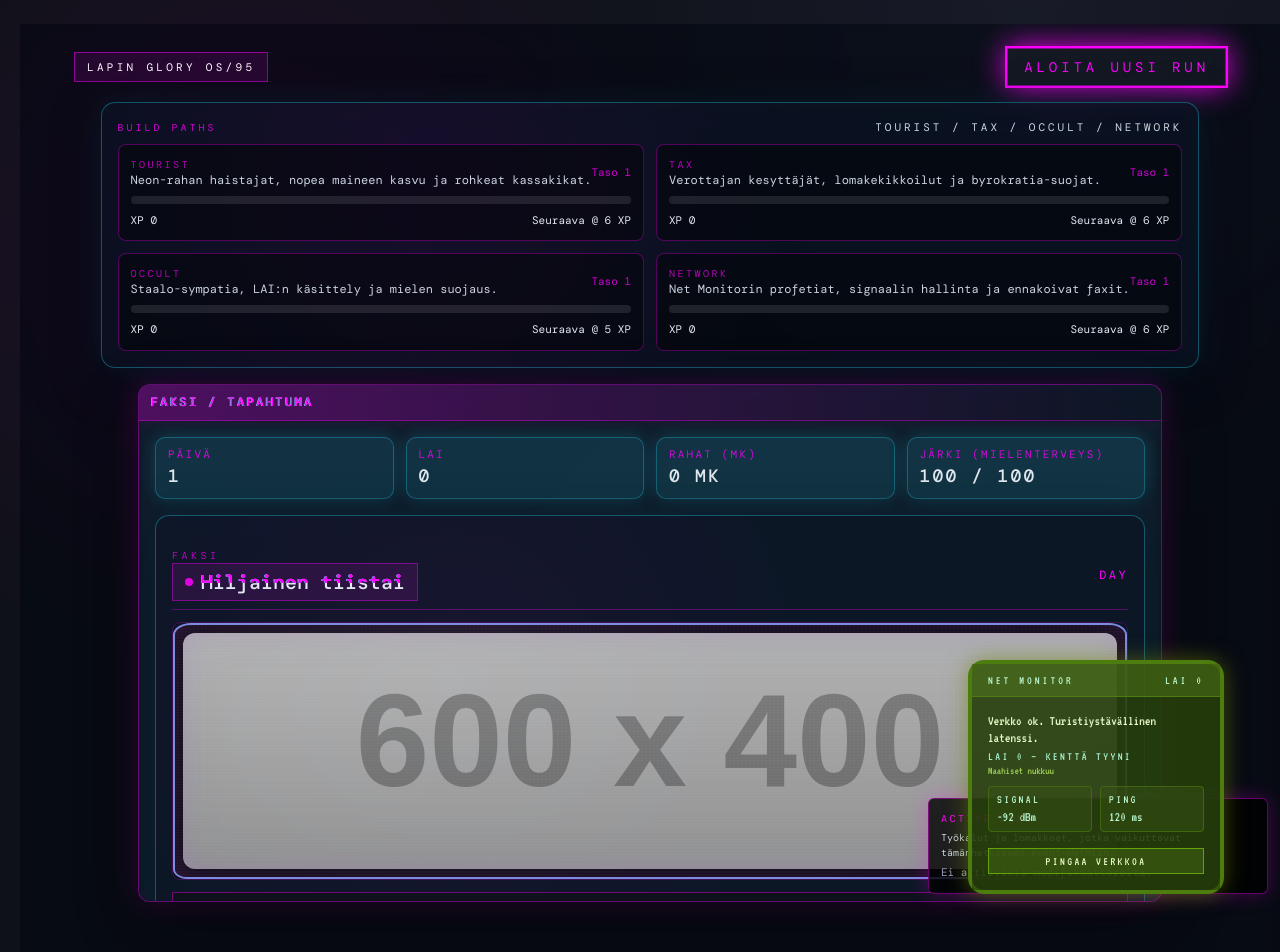
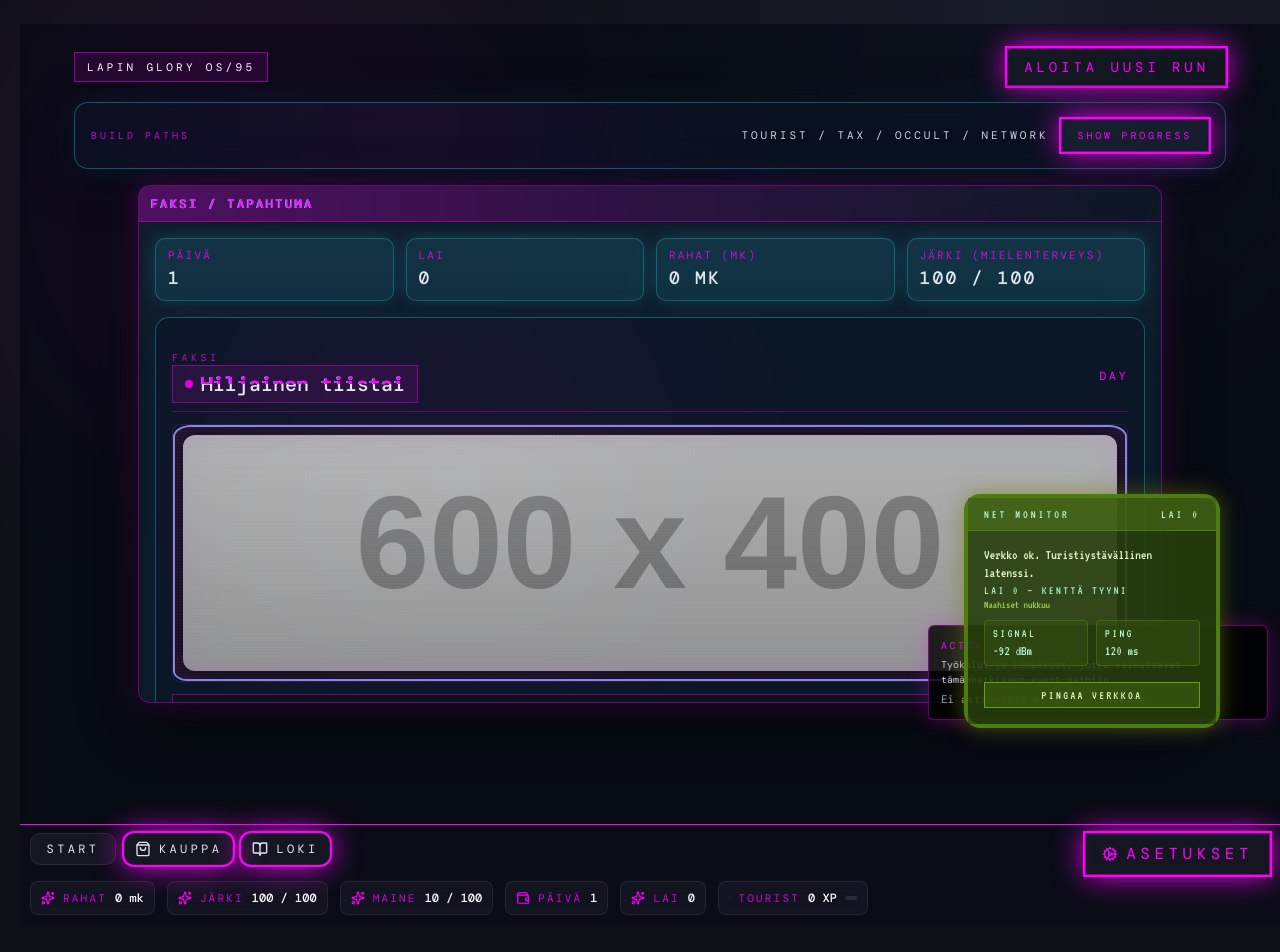
Before and after one commit to akio-byte/lapin-glory-1995, a React (Vite) app: page / in a window 1280 px wide. Shown: the top 952 px of the page. Built offline with nearby package versions, Linux system fonts and the light colour scheme.

Commit message:
Improve small-screen layout responsiveness

```diff
--- a/src/App.css
+++ b/src/App.css
@@ -5,7 +5,8 @@
     position: relative;
     min-height: 100vh;
     width: 100vw;
-    overflow: hidden;
+    overflow-x: hidden;
+    overflow-y: auto;
     background: radial-gradient(circle at 20% 20%, rgba(255, 0, 255, 0.08), transparent 30%),
       radial-gradient(circle at 80% 0%, rgba(124, 140, 222, 0.08), transparent 35%),
       #0f1118;
@@ -17,14 +18,16 @@
     min-height: 100vh;
     width: 100vw;
     position: relative;
-    overflow: hidden;
+    overflow-x: hidden;
+    overflow-y: visible;
   }
 
   .desktop-stage {
     flex: 1;
     position: relative;
     padding: 20px 20px 96px;
-    overflow: hidden;
+    overflow-x: hidden;
+    overflow-y: visible;
   }
 
   .glass-panel,
@@ -175,8 +178,8 @@
   }
 
   .nokia-shell {
-    right: 1.5rem;
-    bottom: 6rem;
+    right: clamp(0.75rem, 3vw, 1.5rem);
+    bottom: clamp(4.5rem, 12vh, 7.5rem);
   }
 
   .dev-panel {
@@ -190,6 +193,68 @@
     outline: 2px solid #ff00ff;
     outline-offset: 2px;
     box-shadow: 0 0 0 2px rgba(255, 0, 255, 0.25);
+  }
+
+  @media (max-height: 900px) {
+    .desktop-shell,
+    .desktop-stage {
+      min-height: auto;
+      max-height: 100%;
+    }
+
+    .desktop-stage {
+      padding: 14px 14px 78px;
+    }
+
+    .os-window {
+      max-height: 100%;
+    }
+
+    .os-window__content {
+      max-height: 58vh;
+    }
+
+    .taskbar {
+      height: 38px;
+      padding: 6px 10px;
+      gap: 10px;
+      box-shadow: none;
+      background: rgba(10, 12, 24, 0.8);
+      backdrop-filter: blur(6px);
+      -webkit-backdrop-filter: blur(6px);
+    }
+
+    .taskbar .start-btn {
+      height: 32px;
+      min-width: 86px;
+      box-shadow: none;
+      padding: 0 12px;
+    }
+
+    .taskbar .taskbar-chip {
+      padding: 6px 10px;
+      border-radius: 8px;
+      box-shadow: none;
+    }
+
+    .taskbar .taskbar-actions {
+      gap: 8px;
+    }
+
+    .taskbar .taskbar-actions button,
+    .taskbar .taskbar-actions .button-raw {
+      height: 32px;
+      padding: 0 10px;
+    }
+
+    .taskbar__stats {
+      padding-bottom: 0;
+    }
+
+    .nokia-shell {
+      right: clamp(0.75rem, 3vw, 1.5rem);
+      bottom: clamp(4rem, 10vh, 7rem);
+    }
   }
 
   @media (max-width: 1100px) {
@@ -211,8 +276,8 @@
     }
 
     .nokia-shell {
-      right: 1rem;
-      bottom: 6.5rem;
+      right: clamp(0.75rem, 3vw, 1.25rem);
+      bottom: clamp(4.5rem, 12vh, 7rem);
       width: min(320px, 88vw);
     }
   }
@@ -247,14 +312,17 @@
       height: auto;
       flex-wrap: wrap;
       align-items: flex-start;
-      gap: 10px;
-      padding: 10px 12px 14px;
-      row-gap: 8px;
+      gap: 8px;
+      padding: 8px 10px 12px;
+      row-gap: 6px;
+      box-shadow: none;
+      backdrop-filter: blur(6px);
+      -webkit-backdrop-filter: blur(6px);
     }
 
     .taskbar .start-btn {
-      min-width: 88px;
-      height: 38px;
+      min-width: 86px;
+      height: 34px;
     }
 
     .taskbar .taskbar-actions {
@@ -270,12 +338,13 @@
     .taskbar .start-btn,
     .taskbar .taskbar-chip {
       font-size: 12px;
+      height: 34px;
     }
 
     .nokia-shell {
       position: fixed;
-      right: 0.75rem;
-      bottom: 6.5rem;
+      right: clamp(0.5rem, 3vw, 1rem);
+      bottom: clamp(4rem, 12vh, 7rem);
       width: min(300px, 90vw);
       transform: translateZ(0);
     }
@@ -307,8 +376,8 @@
     }
 
     .nokia-shell {
-      bottom: 7rem;
-      right: 0.5rem;
+      bottom: clamp(4.5rem, 14vh, 7.5rem);
+      right: clamp(0.5rem, 4vw, 0.9rem);
     }
   }
 }
--- a/src/components/Desktop.tsx
+++ b/src/components/Desktop.tsx
@@ -2,8 +2,8 @@ import type { ReactNode } from 'react'
 import '../App.css'
 
 const Desktop = ({ children, taskbar }: { children: ReactNode; taskbar?: ReactNode }) => (
-  <div className="desktop-shell">
-    <div className="desktop-stage">{children}</div>
+  <div className="desktop-shell max-[900px]:min-h-[auto] max-[900px]:max-h-[100%]">
+    <div className="desktop-stage max-[900px]:min-h-[auto] max-[900px]:max-h-[100%]">{children}</div>
     {taskbar}
   </div>
 )
--- a/src/components/EventCard.tsx
+++ b/src/components/EventCard.tsx
@@ -81,7 +81,9 @@ const EventCard = ({ event, locked, outcome, onChoice, onNextPhase, fallbackMedi
   const media = useMemo(() => event.media ?? fallbackMedia, [event.media, fallbackMedia])
 
   return (
-    <div className={`panel relative space-y-4 bg-asphalt/60 ${isGlitching ? 'glitch-veil' : ''}`}>
+    <div
+      className={`panel relative space-y-4 bg-asphalt/60 max-h-[60vh] overflow-y-auto ${isGlitching ? 'glitch-veil' : ''}`}
+    >
       <div className="absolute inset-0 bg-repeat bg-[linear-gradient(90deg,rgba(255,0,255,0.06)_1px,transparent_1px),linear-gradient(rgba(255,0,255,0.05)_1px,transparent_1px)] bg-[length:22px_22px] opacity-10" />
       <div className="relative space-y-3">
         <div className="flex items-center justify-between border-b border-neon/30 pb-2">
--- a/src/components/GameShell.tsx
+++ b/src/components/GameShell.tsx
@@ -61,15 +61,55 @@ type PathProgressChipsProps = {
 }
 
 const PathProgressChips = ({ progress }: PathProgressChipsProps) => {
+  const [isCompact, setIsCompact] = useState(false)
+  const [collapsed, setCollapsed] = useState(false)
   const paths = Object.keys(buildPathMeta) as BuildPath[]
+
+  useEffect(() => {
+    if (typeof window === 'undefined') return
+    const mediaQuery = window.matchMedia('(max-height: 850px)')
+    let previousMatch = false
+
+    const applyMatch = (matches: boolean) => {
+      setIsCompact(matches)
+      if (!matches) {
+        setCollapsed(false)
+      } else if (!previousMatch) {
+        setCollapsed(true)
+      }
+      previousMatch = matches
+    }
+
+    applyMatch(mediaQuery.matches)
+
+    const handleChange = (event: MediaQueryListEvent) => {
+      applyMatch(event.matches)
+    }
+
+    mediaQuery.addEventListener('change', handleChange)
+
+    return () => mediaQuery.removeEventListener('change', handleChange)
+  }, [])
 
   return (
     <div className="glass-panel px-4 py-3 space-y-2">
-      <div className="flex items-center justify-between text-[10px] uppercase tracking-[0.3em] text-neon/80">
+      <div className="flex flex-wrap items-center justify-between gap-2 text-[10px] uppercase tracking-[0.3em] text-neon/80">
         <span>Build Paths</span>
-        <span className="text-[11px] text-slate-300">Tourist / Tax / Occult / Network</span>
+        <div className="flex items-center gap-3">
+          <span className="text-[11px] text-slate-300">Tourist / Tax / Occult / Network</span>
+          {isCompact && (
+            <button
+              type="button"
+              className="button-raw px-3 py-1 text-[10px] tracking-[0.2em]"
+              aria-expanded={!collapsed}
+              onClick={() => setCollapsed((prev) => !prev)}
+            >
+              {collapsed ? 'Show progress' : 'Hide progress'}
+            </button>
+          )}
+        </div>
       </div>
-      <div className="grid md:grid-cols-2 gap-3">
+      <div className={`grid md:grid-cols-2 gap-3 ${isCompact && collapsed ? 'hidden' : ''}`}>
         {paths.map((path) => {
           const meta = buildPathMeta[path]
           const xp = progress[path]?.xp ?? 0
@@ -618,15 +658,15 @@ const GameShell = () => {
     <ErrorBoundary>
       <Desktop>
         <div
-          className={`h-full w-full text-white relative overflow-hidden bg-[#050912]/70 backdrop-blur-sm ${wrapperGlitchClass} ${isGlitching ? 'glitch-veil' : ''} ${lowSanity ? 'low-sanity' : ''}`}
+          className={`w-full min-h-screen text-white relative overflow-hidden bg-[#050912]/70 backdrop-blur-sm ${wrapperGlitchClass} ${isGlitching ? 'glitch-veil' : ''} ${lowSanity ? 'low-sanity' : ''} max-[900px]:max-h-[100%] max-[900px]:min-h-[auto]`}
           style={rootStyle}
         >
           <style>{shakeStyles}</style>
           {lowSanity && <div className="hcr-noise" aria-hidden />}
           <div className="absolute inset-0 opacity-20 bg-[radial-gradient(circle_at_20%_20%,rgba(255,0,255,0.15),transparent_35%),radial-gradient(circle_at_80%_0%,rgba(124,140,222,0.12),transparent_35%)]" />
 
-          <div className="h-full w-full flex items-start justify-center pt-6 pb-24">
-            <div className="w-full max-w-6xl flex flex-col gap-4 items-center">
+          <div className="w-full flex items-start justify-center pt-6 pb-24 max-[900px]:pt-4 max-[900px]:pb-16">
+            <div className="w-full max-w-6xl flex flex-col gap-4 items-stretch">
               <div className="flex items-center justify-between w-full text-sm">
                 <div className="flex items-center gap-2">
                   <span className="px-3 py-1 border border-neon/50 bg-neon/10 uppercase tracking-[0.3em] text-[11px]">Lapin Glory OS/95</span>
--- a/src/components/OSWindow.tsx
+++ b/src/components/OSWindow.tsx
@@ -21,7 +21,9 @@ const OSWindow = ({
   size?: 'sm' | 'md' | 'lg'
 }) => {
   return (
-    <div className={`os-window ${size ? sizeClassMap[size] : ''} ${isActive ? 'ring-2 ring-neon/60' : ''}`}>
+    <div
+      className={`os-window ${size ? sizeClassMap[size] : ''} ${isActive ? 'ring-2 ring-neon/60' : ''} max-[900px]:max-h-[100%] max-[900px]:min-h-[auto]`}
+    >
       <div className="os-window__titlebar">
         <span className="glitch-text" data-text={title}>
           {title}
@@ -32,7 +34,7 @@ const OSWindow = ({
           </button>
         )}
       </div>
-      <div className="os-window__content">{children}</div>
+      <div className="os-window__content max-[900px]:max-h-[60vh]">{children}</div>
     </div>
   )
 }
--- a/src/index.css
+++ b/src/index.css
@@ -26,7 +26,8 @@ body,
   width: 100vw;
   margin: 0;
   padding: 0;
-  overflow: hidden;
+  overflow-y: auto;
+  overflow-x: hidden;
   background: transparent;
 }
 
```
